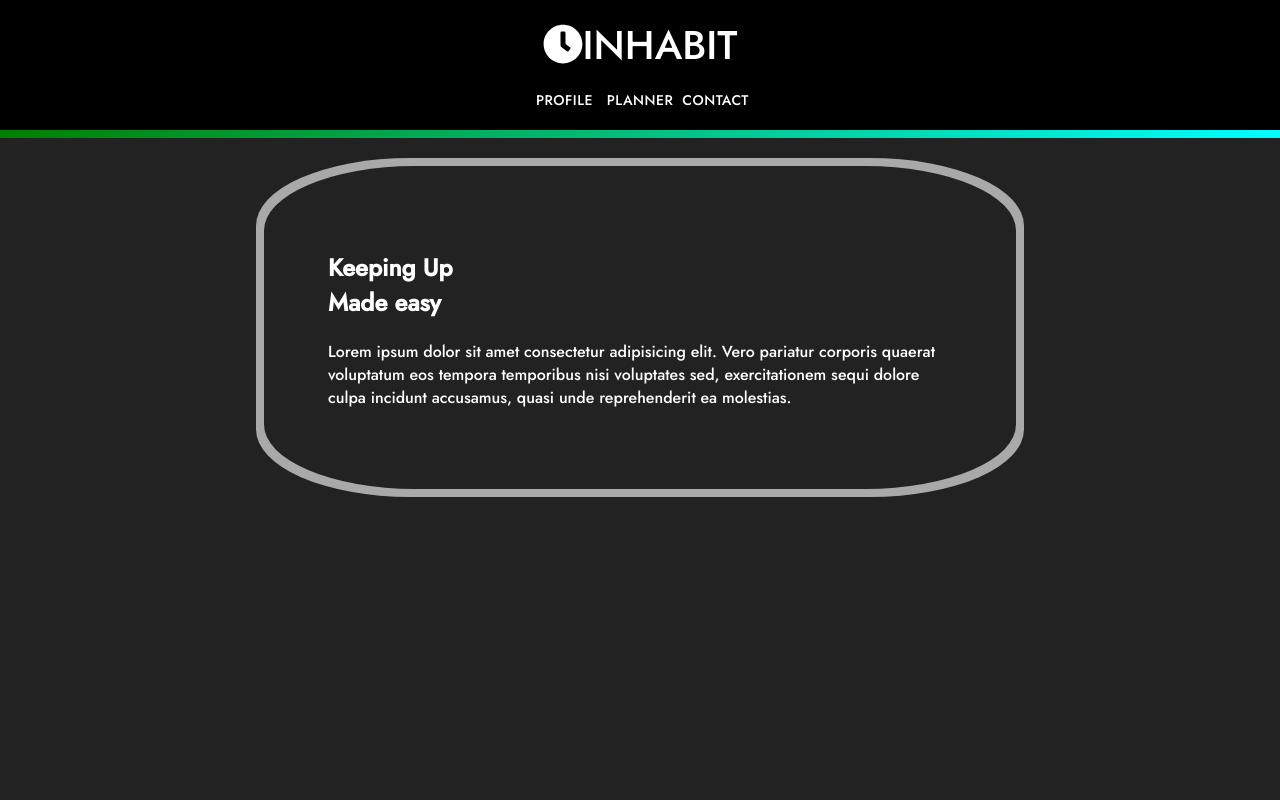
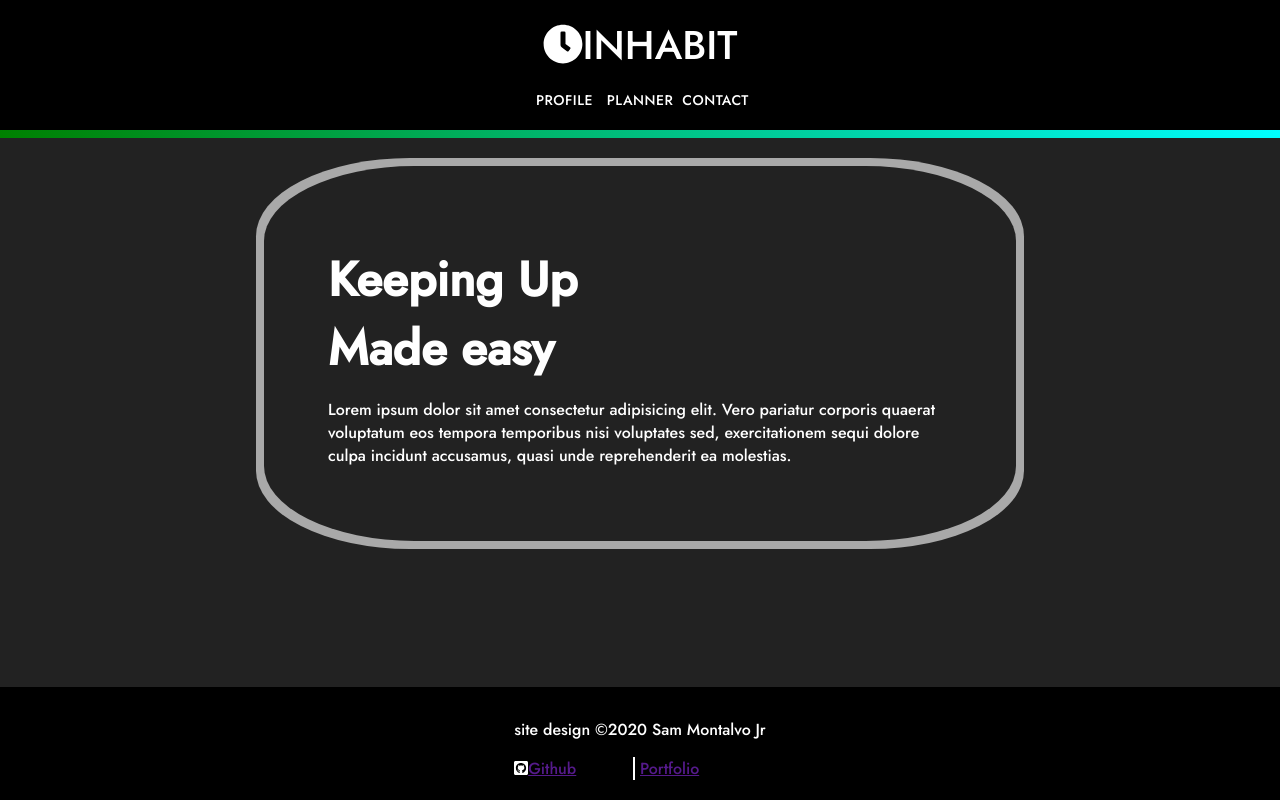
Before and after one commit to montal95/inhabit-deadline-tracker, a Next.js app in the folder inhabit/: page / in a window 1280 px wide. Built offline with nearby package versions, Linux system fonts and the light colour scheme.

Commit message:
footer edit

```diff
--- /dev/null
+++ b/inhabit/components/Footer.js
@@ -0,0 +1,51 @@
+import Link from "next/link";
+import { FontAwesomeIcon } from "@fortawesome/react-fontawesome";
+import { faGithubSquare } from "@fortawesome/free-brands-svg-icons";
+
+const Footer = () => {
+  return (
+    <div className="footerContainer">
+      <footer>
+        <p>site design &copy;2020 Sam Montalvo Jr</p>
+        <div className="footerLinks">
+          <Link href="">
+            <a>
+              <FontAwesomeIcon icon={faGithubSquare} size="1x" color="white" />
+              Github
+            </a>
+          </Link>
+          <Link href="">
+            <a>Portfolio</a>
+          </Link>
+        </div>
+      </footer>
+      <style jsx>{`
+        .footerContainer {
+          width: 100%;
+          position: fixed;
+          bottom: 0;
+          display: grid;
+          grid-template-columns: 1fr auto 1fr;
+          background: black;
+        }
+        footer {
+          grid-column: 2;
+          padding: 15px 15px 20px 15px;
+        }
+        footer p {
+          color: white;
+        }
+        .footerLinks {
+          display: grid;
+          grid-template-columns: 1fr 1fr;
+        }
+        .footerLinks a:first-child {
+          border-right: 2px solid white;
+          margin-right: 5px;
+        }
+      `}</style>
+    </div>
+  );
+};
+
+export default Footer;
--- a/inhabit/components/HomeCard.js
+++ b/inhabit/components/HomeCard.js
@@ -24,14 +24,6 @@ const HomeCard = ({ children }) => {
           padding: 4rem;
           border-radius: 20%;
         }
-        .homeCard h1 {
-          margin: 15px 0;
-          font-size: 3rem;
-          font-weight: bolder;
-        }
-        .homeCard p {
-          margin: 10px 0;
-        }
         @media only screen and (max-width: 1025px) {
           .homeDiv {
             grid-template-columns: 5% 90% 5%;
--- a/inhabit/components/Layout.js
+++ b/inhabit/components/Layout.js
@@ -1,5 +1,6 @@
 import Head from "next/head";
 import Nav from "./Nav";
+import Footer from "./Footer";
 
 const Layout = ({ children, pageTitle }) => {
   return (
@@ -19,6 +20,7 @@ const Layout = ({ children, pageTitle }) => {
       </Head>
       <Nav />
       <main>{children}</main>
+      <Footer />
     </div>
   );
 };
--- a/inhabit/package.json
+++ b/inhabit/package.json
@@ -9,6 +9,7 @@
   },
   "dependencies": {
     "@fortawesome/fontawesome-svg-core": "^1.2.28",
+    "@fortawesome/free-brands-svg-icons": "^5.13.0",
     "@fortawesome/free-solid-svg-icons": "^5.13.0",
     "@fortawesome/react-fontawesome": "^0.1.9",
     "next": "9.3.6",
--- a/inhabit/pages/index.js
+++ b/inhabit/pages/index.js
@@ -16,6 +16,16 @@ export default function Home() {
           sed, exercitationem sequi dolore culpa incidunt accusamus, quasi unde
           reprehenderit ea molestias.
         </p>
+        <style jsx>{`
+          h1 {
+            margin: 15px 0;
+            font-size: 3rem;
+            font-weight: bolder;
+          }
+          p {
+            margin: 10px 0;
+          }
+        `}</style>
       </HomeCard>
     </Layout>
   );
```
Also changed, not shown: 1 other file (tests, documents, lock files or other folders).
